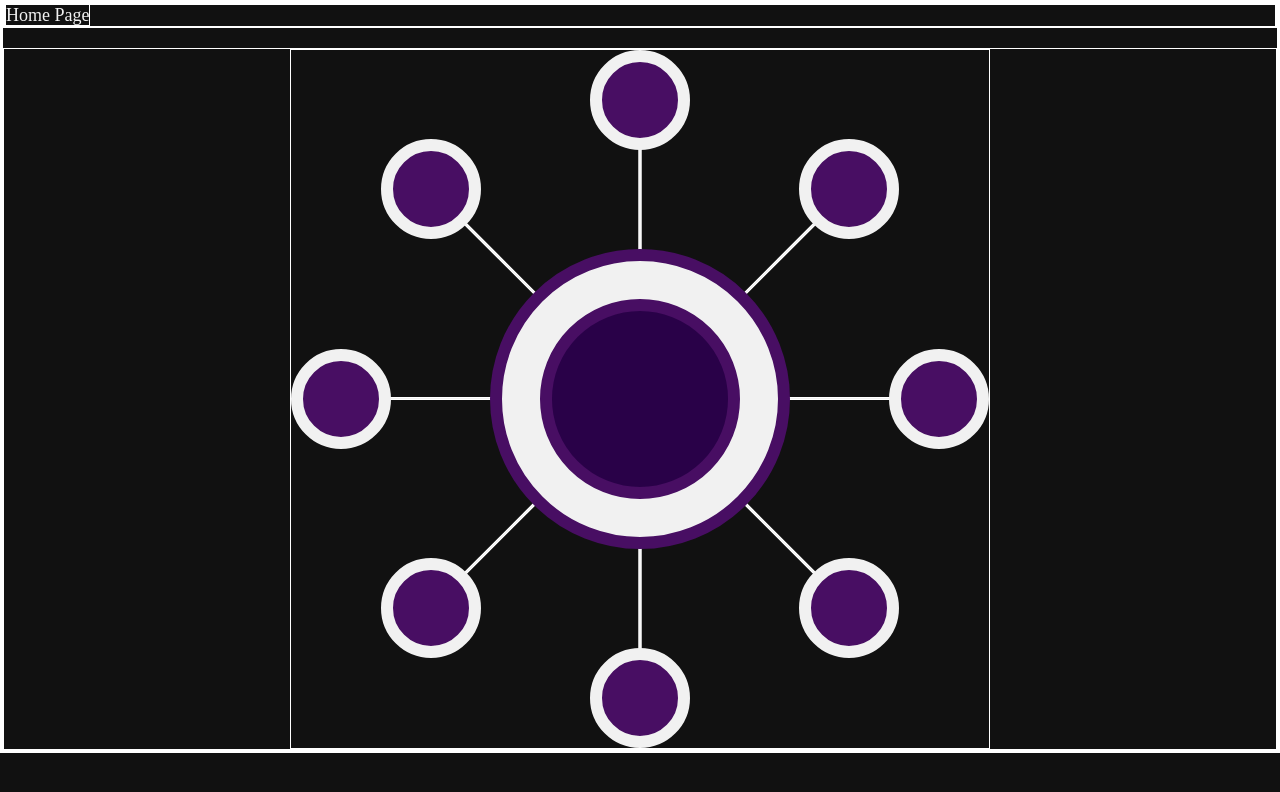
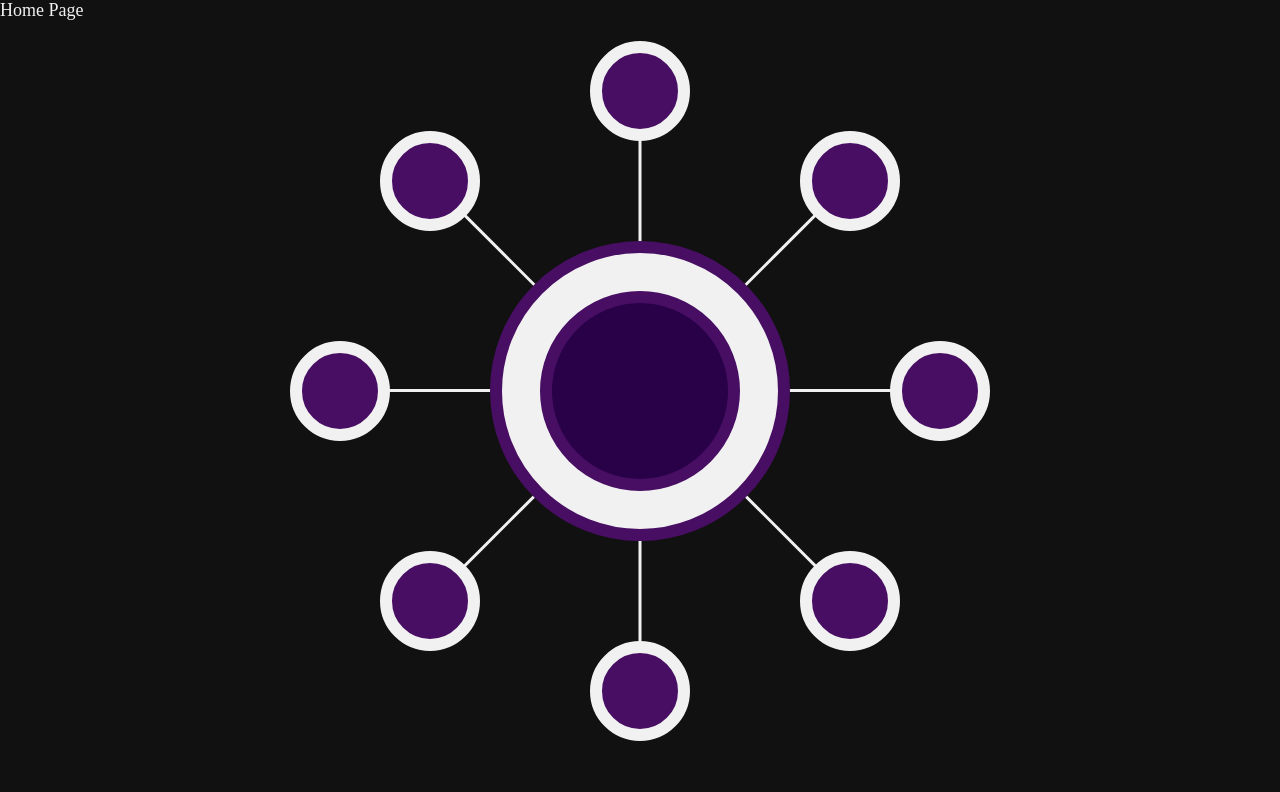
Before and after one commit to dubrovskam/beetroot-test-project, a website: page homeworks/positions/src/index.pug in a window 1280 px wide. Drawn offline with nearby package versions, Linux system fonts and the light colour scheme; files that its build step writes are made by us from their sources.

Commit message:
add styles to positions page

```diff
--- a/homeworks/positions/scss/_main.scss
+++ b/homeworks/positions/scss/_main.scss
@@ -2,11 +2,12 @@
   box-sizing: border-box;
   padding: 0;
   margin: 0;
-  border: 1px solid white;
 }
+
 body {
 background-color: var(--c-black);
 font-size: 18px;
+min-height: 100vh;
 }
 
 h1, h2, h3, h4, h5, h6 {
--- a/homeworks/positions/scss/_variables.scss
+++ b/homeworks/positions/scss/_variables.scss
@@ -1,7 +1,7 @@
 :root {
+  // * Colors
   --c-white: #F1F1F1;
   --c-black: #111111;
   --c-indigo: #480E63;
   --c-midnightblue: #290148;
-
 }
--- a/homeworks/positions/scss/components/_blocks.scss
+++ b/homeworks/positions/scss/components/_blocks.scss
@@ -3,7 +3,6 @@
   display: flex;
   justify-content: center;
   align-items: center;
-	max-width: 700px;
-	max-height: 700px;
-	height: 100vh;
+	width: 700px;
+	height: 700px;
 }
--- a/homeworks/positions/scss/components/_circle.scss
+++ b/homeworks/positions/scss/components/_circle.scss
@@ -1,9 +1,14 @@
 .circle {
   position: absolute;
   border-radius: 50%;
+  width: 200px;
+  height: 200px;
+  background-color: var(--c-midnightblue);
+  border: 12px solid var(--c-indigo);
+  z-index: 3;
   transition: transform 0.9s ease-in-out;
 
-  &--center {
+  &-big {
     width: 300px;
     height: 300px;
     background-color: var(--c-white);
@@ -11,14 +16,19 @@
     z-index: 2;
     transition: transform 0.5s ease-in-out;
 
+    &:hover {
+      & + .content {
+        animation: roll 3s infinite;
       }
 
-  &--center-small {
-  width: 200px;
-  height: 200px;
-  background-color: var(--c-midnightblue);
-  border: 12px solid var(--c-indigo);
-  z-index: 3;
+      @keyframes roll {
+        0% {
+          transform: rotate(0);
         }
-
+        100% {
+          transform: rotate(360deg);
         }
+      }
+    }
+  }
+}
--- a/homeworks/positions/scss/components/_content.scss
+++ b/homeworks/positions/scss/components/_content.scss
@@ -2,6 +2,6 @@
   display: flex;
   justify-content: center;
   align-items: center;
-  max-width: 100%;
-  max-height: 100%;
+  width: 100%;
+  height: 100%;
 }
--- a/homeworks/positions/src/components/main.pug
+++ b/homeworks/positions/src/components/main.pug
@@ -1,8 +1,7 @@
 mixin main()
   main
     div.wrapper.blocks
-      +circle('circle--center')
-      +circle('circle--center-small')
+      +circle('circle-big')
       .content
         +line
         +line('line--45')
@@ -16,3 +15,4 @@ mixin main()
         +circle-line('circle-line--left-bottom')
         +circle-line('circle-line--left')
         +circle-line('circle-line--left-top')
+      +circle('circle-small')
--- a/homeworks/positions/src/index.pug
+++ b/homeworks/positions/src/index.pug
@@ -9,7 +9,7 @@ html(lang="en")
   head
     meta(charset="UTF-8")
     meta(name="viewport", content="width=device-width, initial-scale=1.0")
-    title Document
+    title Positions
     link(rel="stylesheet", href="./index.css")
   body
     .app
```
Also changed, not shown: homeworks/positions/index.css, homeworks/positions/index.html, 1 other file. Lines whose indentation alone changed are shown as unchanged.
